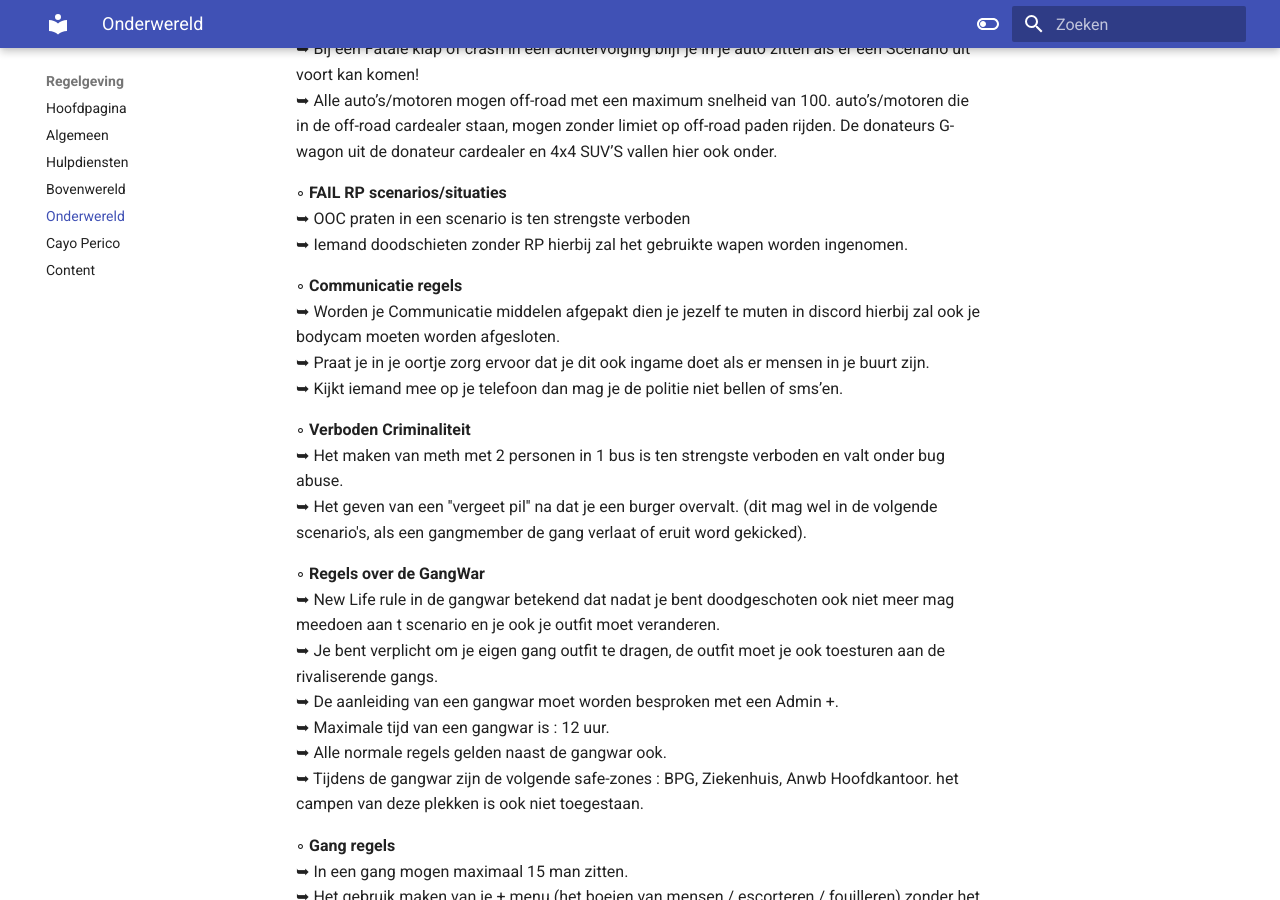
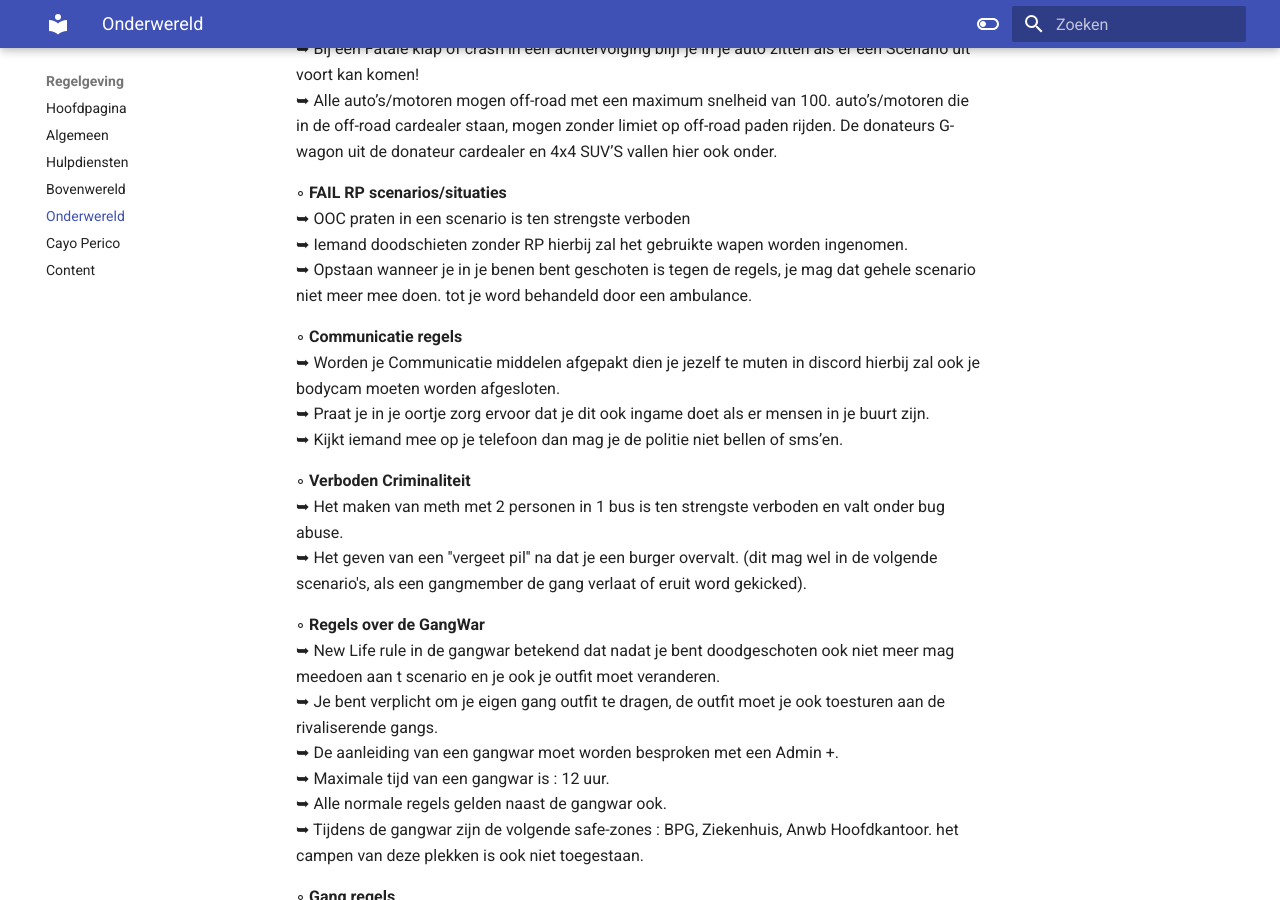
Before and after one commit to CappaWappa/Regels, an MkDocs documentation site: the page built from docs/onderwereld.md, in a window 1280 px wide and 900 px high, scrolled down 2629 px. Built offline with MkDocs 1.6.1 and Material for MkDocs 9.7.7, drawn with Linux system fonts in a browser that asks for light colours; comment, search, counter and statistics services are not loaded.

Commit message:
Update onderwereld.md

```diff
--- a/docs/onderwereld.md
+++ b/docs/onderwereld.md
@@ -83,6 +83,7 @@ Nieuwe spelers die de onderwereld induiken worden niet meer geacht als nieuwe sp
 ◦ <b>FAIL RP scenarios/situaties</b>     <br>
      ➥  OOC praten in een scenario is ten strengste verboden <br>
      ➥  Iemand doodschieten zonder RP hierbij zal het gebruikte wapen worden ingenomen.<br>
+     ➥  Opstaan wanneer je in je benen bent geschoten is tegen de regels, je mag dat gehele scenario niet meer mee doen. tot je word behandeld door een ambulance. <br>
 
 ◦ <b>Communicatie regels</b><br>
      ➥ Worden je Communicatie middelen afgepakt dien je jezelf te muten in discord hierbij zal ook je bodycam moeten worden afgesloten.<br>
```
